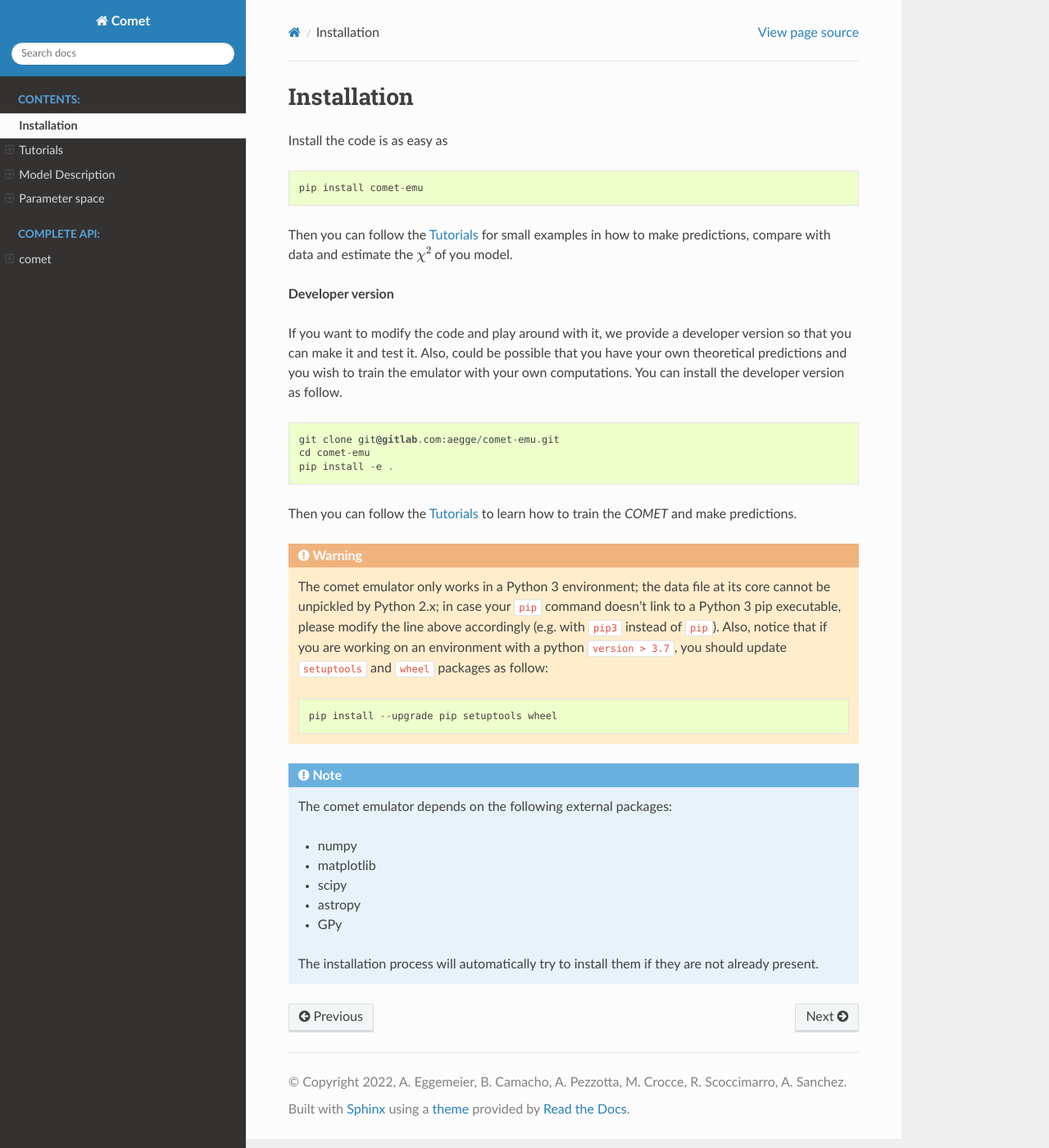
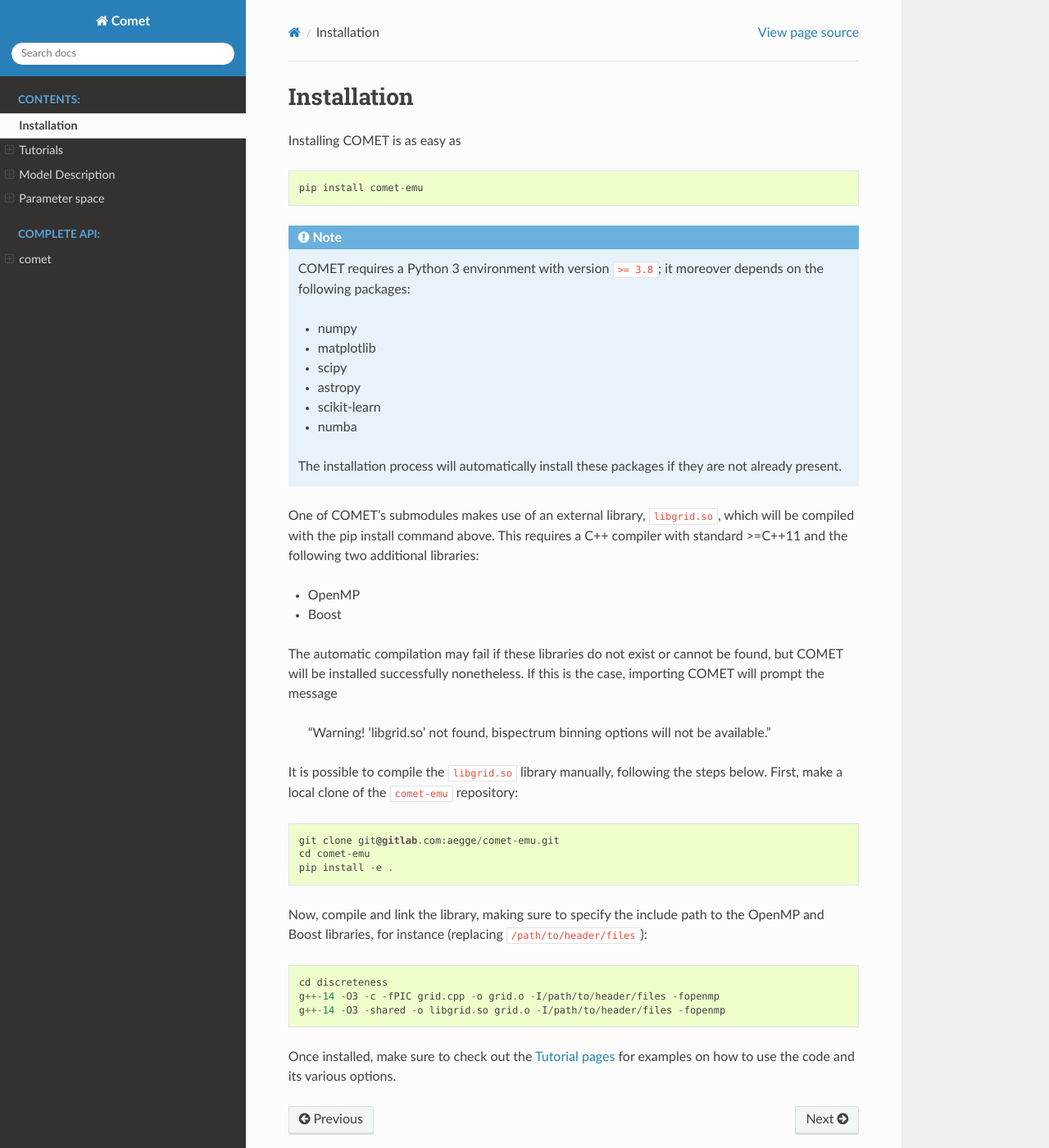
Before and after one commit to adematti/comet-emu, a Sphinx documentation site: the page built from docs/source/installation.rst, in a window 1280 px wide and 1400 px high. Shown: the whole window at 82% size. Built offline with Sphinx 7.4.7 and the Read the Docs theme 3.1.0, drawn with Linux system fonts in a browser that asks for light colours.

Commit message:
Add new installation instructions.

```diff
--- a/docs/source/installation.rst
+++ b/docs/source/installation.rst
@@ -3,24 +3,37 @@
 Installation
 ============
 
-Install the code is as easy as
+Installing COMET is as easy as
 
 ::
 
   pip install comet-emu
 
 
-Then you can follow the :ref:`examples`
-for small examples in how to make predictions, compare with data and estimate
-the :math:`\chi^2` of you model.
+.. note::
 
-**Developer version**
+  COMET requires a Python 3 environment with version ``>= 3.8``\ ; it moreover depends on the following packages:
 
-If you want to modify the code and play around with it, we provide a developer
-version so that you can make it and test it. Also, could be possible that you
-have your own theoretical predictions and you wish to train the emulator
-with your own computations. You can install the developer
-version as follow.
+  * numpy
+  * matplotlib
+  * scipy
+  * astropy
+  * scikit-learn
+  * numba
+
+  The installation process will automatically install these packages if they are not already present.
+
+
+One of COMET's submodules makes use of an external library, ``libgrid.so``\ , which will be compiled with the pip install command above. This requires a C++ compiler with standard >=C++11 and the following two additional libraries:
+
+* OpenMP
+* Boost
+
+The automatic compilation may fail if these libraries do not exist or cannot be found, but COMET will be installed successfully nonetheless. If this is the case, importing COMET will prompt the message
+
+    "Warning! 'libgrid.so' not found, bispectrum binning options will not be available."
+
+It is possible to compile the ``libgrid.so`` library manually, following the steps below. First, make a local clone of the ``comet-emu`` repository:
 
 ::
 
@@ -29,27 +42,14 @@ version as follow.
   pip install -e .
 
 
-Then you can follow the :ref:`examples` to learn how to train the *COMET* and make predictions.
+Now, compile and link the library, making sure to specify the include path to the OpenMP and Boost libraries, for instance (replacing ``/path/to/header/files``\ ):
 
-.. warning::
-   The comet emulator only works in a Python 3 environment; the data file at
-   its core cannot be unpickled by Python 2.x; in case your ``pip`` command
-   doesn't link to a Python 3 pip executable, please modify the line above
-   accordingly (e.g. with ``pip3`` instead of ``pip``).
-   Also, notice that if you are working on an environment with a python ``version
-   > 3.7``, you should update ``setuptools`` and ``wheel`` packages as follow:
+::
 
-   ::
+  cd discreteness
+  g++-14 -O3 -c -fPIC grid.cpp -o grid.o -I/path/to/header/files -fopenmp
+  g++-14 -O3 -shared -o libgrid.so grid.o -I/path/to/header/files -fopenmp
 
-      pip install --upgrade pip setuptools wheel
 
-.. note::
-  The comet emulator depends on the following external packages:
-
-  * numpy
-  * matplotlib
-  * scipy
-  * astropy
-  * GPy
-
-  The installation process will automatically try to install them if they are not already present.
+Once installed, make sure to check out the :ref:`Tutorial pages<examples>`
+for examples on how to use the code and its various options.
```
